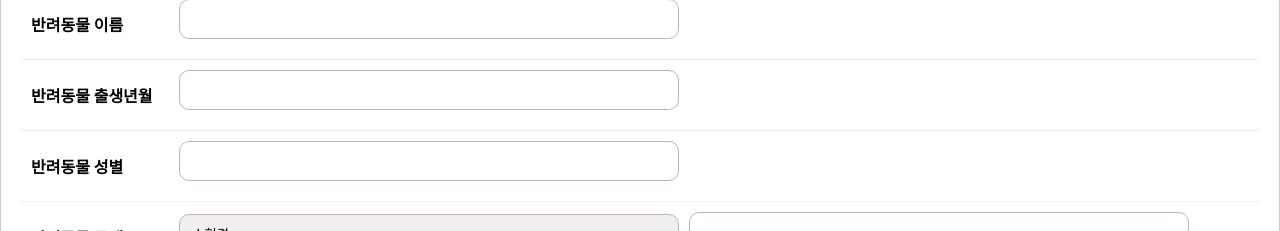
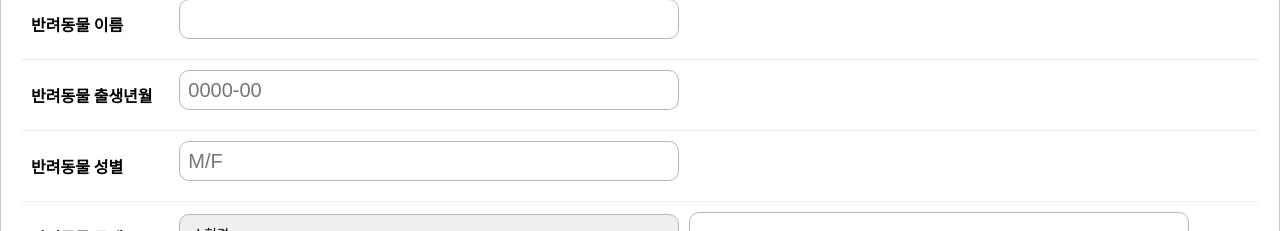
Before and after one commit to dolbosigae-project/frontend, a React (Create React App) app in the folder front-app/: page /member/register in a window 1280 px wide. Both pictures are taken after a click on the radio button 300 px from the left and 1141 px from the top of the page. Shown: the part 1191-1422 px from the top of the page. Built offline with nearby package versions, Linux system fonts and the light colour scheme.

Commit message:
회원가입 3 : 기본정보 입력 및 등록

```diff
--- a/front-app/src/components/MemberRegister.js
+++ b/front-app/src/components/MemberRegister.js
@@ -16,7 +16,7 @@ export default function MemberRegister() {
   const navigate = useNavigate();
 
   const handlePetChange = (e) => {
-    setHasPet(e.target.value === 'yes');
+    setHasPet(e.target.value === 'Y');
   };
 
   const handleAddressSearch = () => {
@@ -59,8 +59,39 @@ export default function MemberRegister() {
     const formData = new FormData(formRef.current);
     const data = Object.fromEntries(formData.entries());
 
+    if (!data.boardMemberRegion) {
+      alert("사는지역을 입력해 주세요.");
+      return;
+    }
+
+    // 디버깅: 수집된 폼 데이터 콘솔에 출력
+    console.log(data);
+
+    const jsonData = {
+      boardMemberId: data.boardMemberId,
+      boardMemberName: data.boardMemberName,
+      boardMemberPasswd: data.boardMemberPasswd,
+      boardMemberRegion: data.boardMemberRegion,
+      boardMemberPetWith: hasPet ? 'T' : 'F',
+      petId: '',
+      boardMemberNick: hasPet ? data.petName : data.boardMemberNick, // 조건에 따라 설정
+      petBirth: data.petBirth,
+      petGender: data.petGender,
+      petSize: data.petSize,
+      petWeight: data.petWeight,
+      petWalkProfile: '',
+      petImageNo: 0,
+      petImagePath: '',
+      petInfo: data.petInfo
+    };
+
+    // 디버깅: 생성된 JSON 데이터 콘솔에 출력
+    console.log(jsonData);
+
+    let response; // 오류 확인을 위해 try 밖에 선언
+
     try {
-      const response = await axios.post('http://localhost:9999/member/register', data, {
+      response = await axios.post('http://localhost:9999/member/register', jsonData, {
         headers: {
           'Content-Type': 'application/json'
         }
@@ -68,10 +99,17 @@ export default function MemberRegister() {
 
       if (response.status === 200) {
         alert('회원가입 성공');
+        console.log(response);
         navigate('/');
+      } else {
+        console.error('Unexpected response status:', response.status);
       }
     } catch (error) {
+      console.log(response);
       console.error('회원가입 에러 발생', error);
+      if (response) {
+        console.log('Response data:', response.data);
+      }
       alert('회원가입 중 오류가 발생했습니다.');
     }
   };
@@ -91,19 +129,19 @@ export default function MemberRegister() {
             <tbody>
               <tr>
                 <td><label>회원이름 *</label></td>
-                <td><input type="text" name="name" required /></td>
+                <td><input type="text" name="boardMemberName" required /></td>
               </tr>
               <tr>
                 <td><label>아이디 *</label></td>
                 <td>
-                  <input type="text" name="username" ref={txtId} required />
+                  <input type="text" name="boardMemberId" ref={txtId} required />
                   <button type="button" onClick={isDuplicate}>중복확인</button>
                   {isIdChecked && <span>{errorMessage}</span>}
                 </td>
               </tr>
               <tr>
                 <td><label>비밀번호 *</label></td>
-                <td><input type="password" name="password" required /></td>
+                <td><input type="password" name="boardMemberPasswd" required /></td>
               </tr>
               <tr>
                 <td><label>이메일 *</label></td>
@@ -112,7 +150,7 @@ export default function MemberRegister() {
               <tr>
                 <td><label>사는지역 *</label></td>
                 <td>
-                  <input type="text" name="region" value={address} required readOnly />
+                  <input type="text" name="boardMemberRegion" value={address} required readOnly />
                   <button type="button" onClick={handleAddressSearch}>주소찾기</button>
                 </td>
               </tr>
@@ -128,15 +166,15 @@ export default function MemberRegister() {
                   <div>
                     <input
                       type="radio"
-                      name="hasPet"
-                      value="yes"
+                      name="boardMemberPetWith"
+                      value="Y"
                       onChange={handlePetChange}
                     />
                     <label>반려동물을 키우고 있음</label>
                     <input
                       type="radio"
-                      name="hasPet"
-                      value="no"
+                      name="boardMemberPetWith"
+                      value="N"
                       onChange={handlePetChange}
                     />
                     <label>반려동물을 키우고 있지 않음</label>
@@ -147,7 +185,7 @@ export default function MemberRegister() {
                 <tr>
                   <td><label>닉네임 *</label></td>
                   <td>
-                    <input type="text" name="nickname" required />
+                    <input type="text" name="boardMemberNick" required />
                     <p>* 반려동물을 키우지 않을 경우 반려동물 이름 대신 입력하신 닉네임이 사용됩니다.</p>
                   </td>
                 </tr>
@@ -156,30 +194,30 @@ export default function MemberRegister() {
                 <>
                   <tr>
                     <td><label>반려동물 이름</label></td>
-                    <td><input type="text" name="petName" /></td>
+                    <td><input type="text" name="petName" required /></td>
                   </tr>
                   <tr>
                     <td><label>반려동물 출생년월</label></td>
-                    <td><input type="text" name="petBirth" /></td>
+                    <td><input type="text" name="petBirth" placeholder='0000-00'/></td>
                   </tr>
                   <tr>
                     <td><label>반려동물 성별</label></td>
-                    <td><input type="text" name="petGender" /></td>
+                    <td><input type="text" name="petGender" placeholder='M/F'/></td>
                   </tr>
                   <tr>
                     <td><label>반려동물 무게</label></td>
                     <td>
-                      <select name="petWeight">
+                      <select name="petSize">
                         <option value="소형견">소형견</option>
                         <option value="중형견">중형견</option>
                         <option value="대형견">대형견</option>
                       </select>
-                      <input type='number' step="0.1" />
+                      <input type='number' step="0.1" name="petWeight" />
                     </td>
                   </tr>
                   <tr>
                     <td><label>반려동물 소개</label></td>
-                    <td><input type="text" name="petIntroduction" /></td>
+                    <td><input type="text" name="petInfo" /></td>
                   </tr>
                   <tr>
                     <td><label>반려동물 사진</label></td>
```
